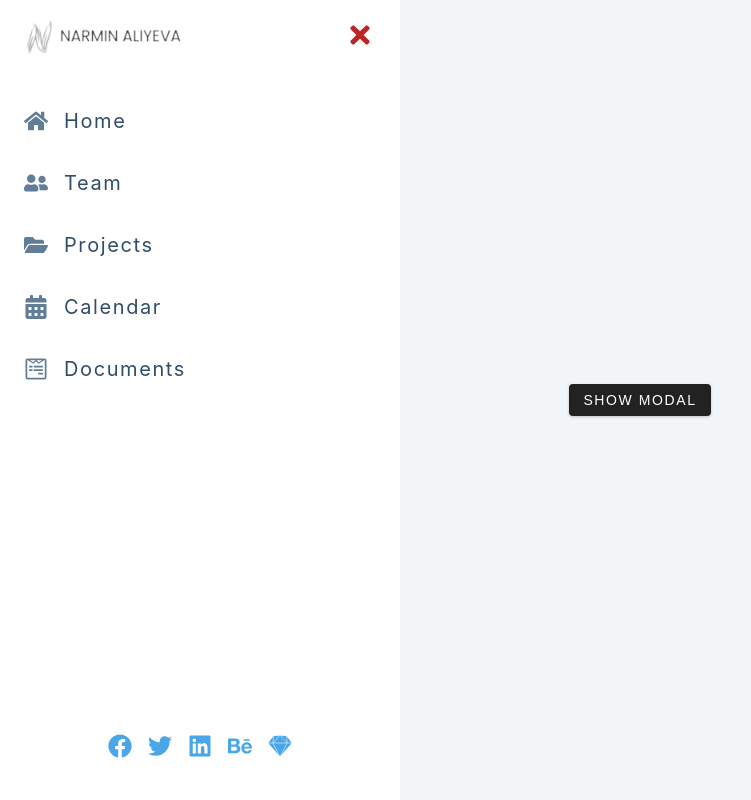
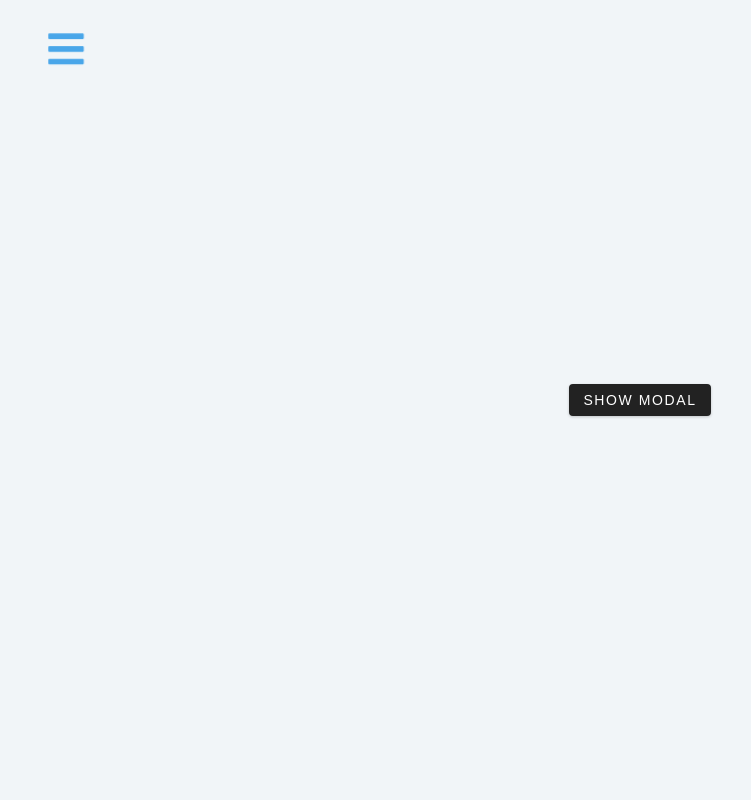
Before and after one commit to NarminGale/React-Projects, a React (Create React App) app in the folder 12-Sidebar-Modal/: page / in a window 1280 px wide. Shown: the whole page, without its empty margins (0-751 px from the left). Built offline with nearby package versions, Linux system fonts and the light colour scheme.

Commit message:
Imported closeSidebar function

```diff
--- a/12-Sidebar-Modal/src/Sidebar.js
+++ b/12-Sidebar-Modal/src/Sidebar.js
@@ -2,13 +2,16 @@ import React from 'react'
 import logo from './me-logo.png'
 import { FaTimes } from 'react-icons/fa'
 import { social, links } from './data'
+import { useGlobalContext } from './context'
 
 function Sidebar() {
+  const { isSidebarOpen, closeSidebar } = useGlobalContext()
+
   return (
-    <aside className={`sidebar show-sidebar`}>
+    <aside className={`${isSidebarOpen ? 'sidebar show-sidebar' : 'sidebar'}`}>
       <div className="sidebar-header">
         <img src={logo} className="logo" alt="my logo" />
-        <button className="close-btn">
+        <button className="close-btn" onClick={closeSidebar}>
           <FaTimes />
         </button>
       </div>
```
